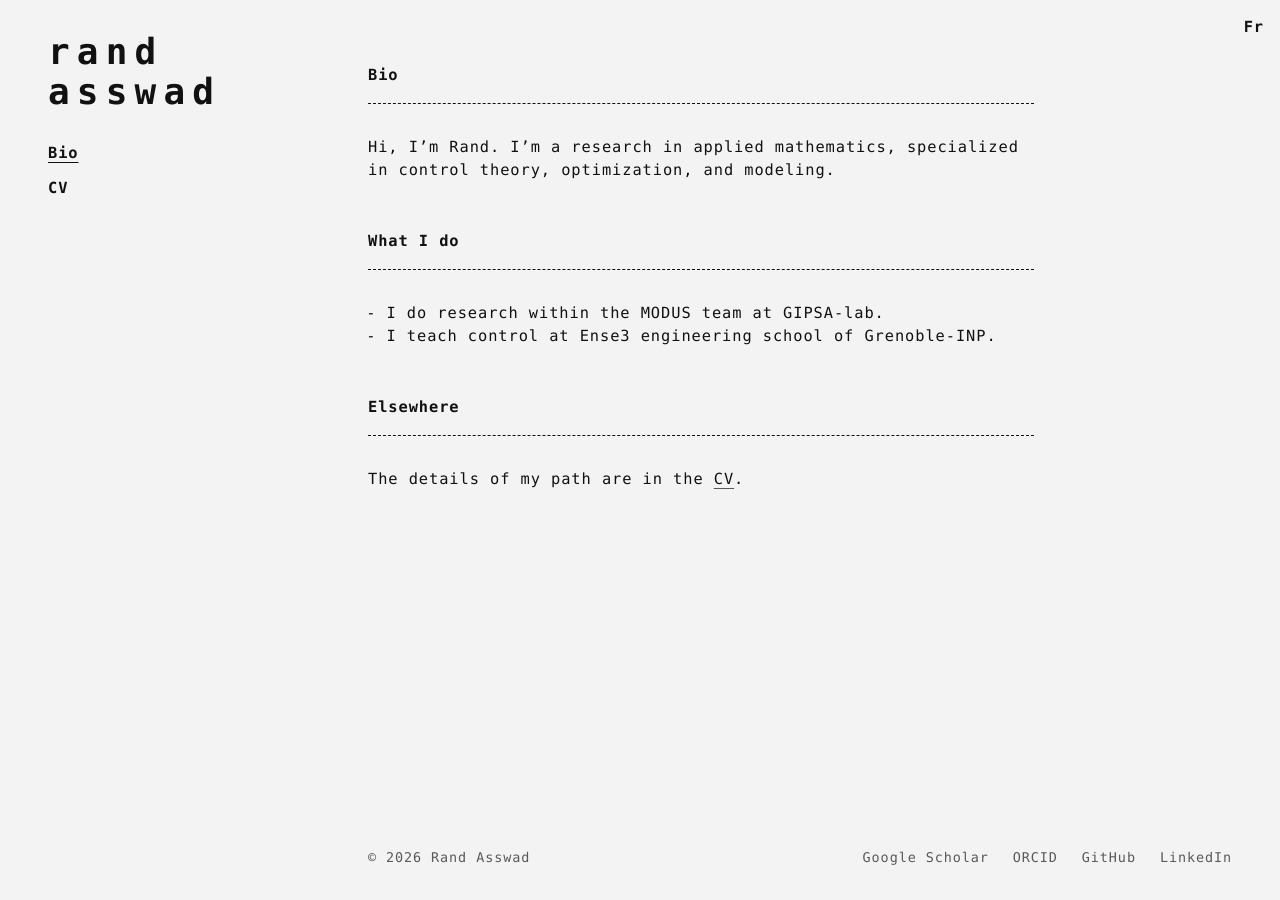
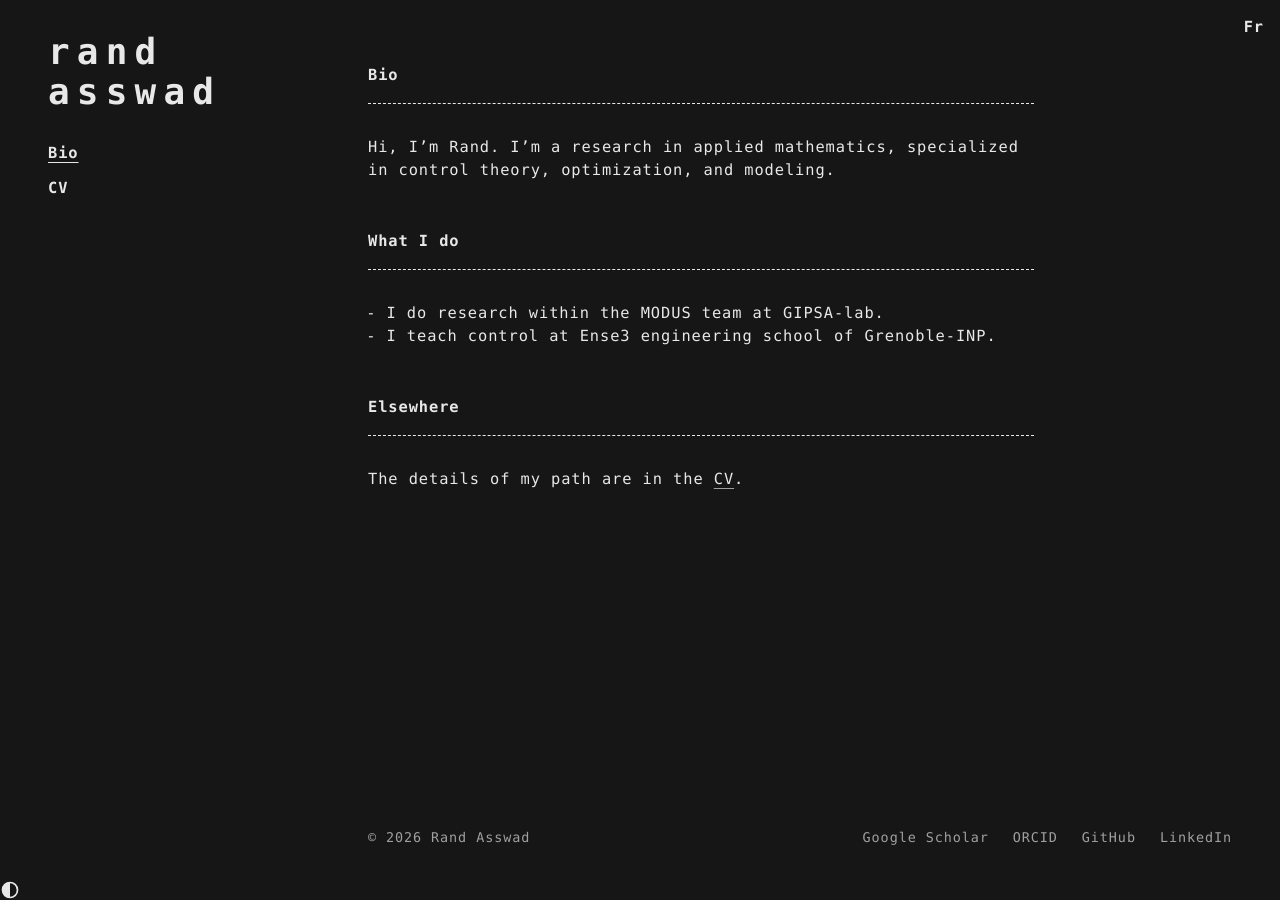
Before and after one commit to rand-asswad/website-v2, a Jekyll site: the page built from _src/index.md, in a window 1280 px wide. Built offline with Jekyll 4.4.1, drawn with Linux system fonts in a browser that asks for light colours.

Commit message:
Added simple theme toggle

```diff
--- a/_src/_data/i18n.yml
+++ b/_src/_data/i18n.yml
@@ -8,6 +8,7 @@ en:
   skip_to_content: Skip to content
   nav_label: Main navigation
   lang_label: Language
+  theme_toggle: Toggle theme
   not_found_text: This page does not exist or has moved.
   not_found_home: Back to the home page
 fr:
@@ -17,5 +18,6 @@ fr:
   skip_to_content: Aller au contenu
   nav_label: Navigation principale
   lang_label: Langue
+  theme_toggle: Changer de thème
   not_found_text: Cette page n'existe pas ou a été déplacée.
   not_found_home: Retour à l'accueil
--- a/_src/_includes/head.html
+++ b/_src/_includes/head.html
@@ -2,4 +2,15 @@
 <meta name="viewport" content="width=device-width, initial-scale=1">
 {%- include meta.html %}
 {%- comment %} Favicons: add yours here (files in assets/favicons/). {% endcomment %}
+<!-- Set theme and load stylesheet -->
+<script>
+  const root = document.documentElement;
+  root.dataset.theme = localStorage.getItem('theme') || 'dark';
+
+  document.addEventListener('click', (e) => {
+    if (!e.target.closest('.theme-toggle')) return;
+    root.dataset.theme = root.dataset.theme === 'dark' ? 'light' : 'dark';
+    localStorage.setItem('theme', root.dataset.theme);
+  });
+</script>
 <link rel="stylesheet" href="{{ '/assets/css/main.css' | relative_url }}">
--- a/_src/_includes/header.html
+++ b/_src/_includes/header.html
@@ -1,4 +1,11 @@
 {%- assign home = site.pages | where: "ref", "home" | where: "lang", page.lang | first -%}
+{%- assign ui = site.data.i18n[page.lang] -%}
+<button class="theme-toggle" type="button" aria-label="{{ ui.theme_toggle }}">
+  <svg width="20" height="20" viewBox="0 0 24 24" aria-hidden="true">
+    <circle cx="12" cy="12" r="9" fill="none" stroke="currentColor" stroke-width="2"/>
+    <path d="M12 3a9 9 0 0 0 0 18z" fill="currentColor"/>
+  </svg>
+</button>
 <header class="site-header">
   <a class="site-title" href="{{ home.url | default: '/' | relative_url }}">{{ site.title }}</a>
   {%- include nav.html %}
--- a/_src/_sass/abstract/_theme.scss
+++ b/_src/_sass/abstract/_theme.scss
@@ -4,20 +4,16 @@
 /* Theming as inspired by this article
  * https://bcodes.io/blog/post/theming-css-variables-in-scss
  */
+
 :root {
-  @include spread-map($theme-map-light);
-  color-scheme: light;
-}
-
-:root.dark {
   @include spread-map($theme-map-dark);
   color-scheme: dark;
 }
 
-// To follow the OS setting instead of (or before) a manual toggle:
-// @media (prefers-color-scheme: dark) {
-//   :root:not(.light) { @include spread-map($theme-map-dark); color-scheme: dark; }
-// }
+:root[data-theme="light"] {
+  @include spread-map($theme-map-light);
+  color-scheme: light;
+}
 
 body {
   background-color: theme-var($theme-background);
--- a/_src/_sass/components/_components.scss
+++ b/_src/_sass/components/_components.scss
@@ -1,3 +1,4 @@
 @use 'nav';
 @use 'lang-switch';
+@use 'theme-toggle';
 @use 'entries';
--- /dev/null
+++ b/_src/_sass/components/_theme-toggle.scss
@@ -0,0 +1,8 @@
+.theme-toggle {
+  display: inline-flex;
+  padding: 0;
+  border: 0;
+  background: none;
+  color: inherit;
+  cursor: pointer;
+}
```
